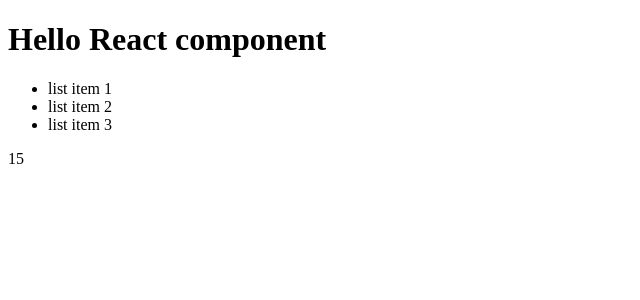
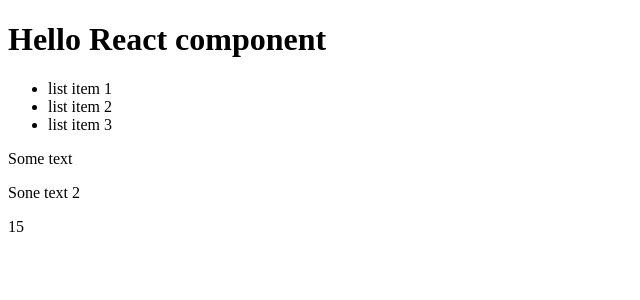
Before and after one commit to yuriystepaniuk/react-fake-shop, a React (Create React App) app: page / in a window 1280 px wide. Shown: the top 300 px of the page, without its empty margins (0-640 px from the left). Built offline with nearby package versions, Linux system fonts and the light colour scheme.

Commit message:
add react.fragment instead <div>

```diff
--- a/src/App.tsx
+++ b/src/App.tsx
@@ -4,13 +4,17 @@
 
 const List = () => {
   return (
-  <ul>
-    <li>list item 1</li>
-    <li>list item 2</li>
-    <li>list item 3</li>
-  </ul>)
+    <React.Fragment>
+      <ul>
+        <li>list item 1</li>
+        <li>list item 2</li>
+        <li>list item 3</li>
+      </ul>
+        <p>Some text</p>
+        <p>Sone text 2</p>
+    </React.Fragment>
+  )
 }
-
 //React Component
 const Title = () => <h1>Hello React component</h1>
 
```
